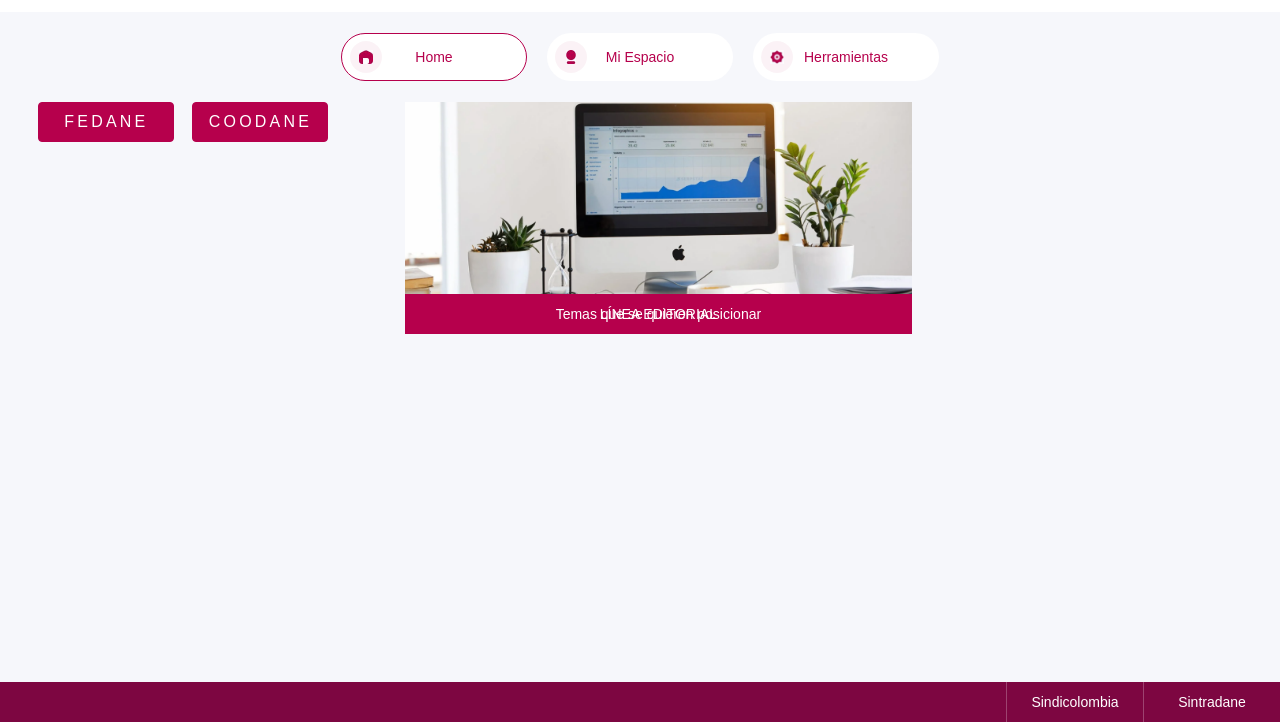
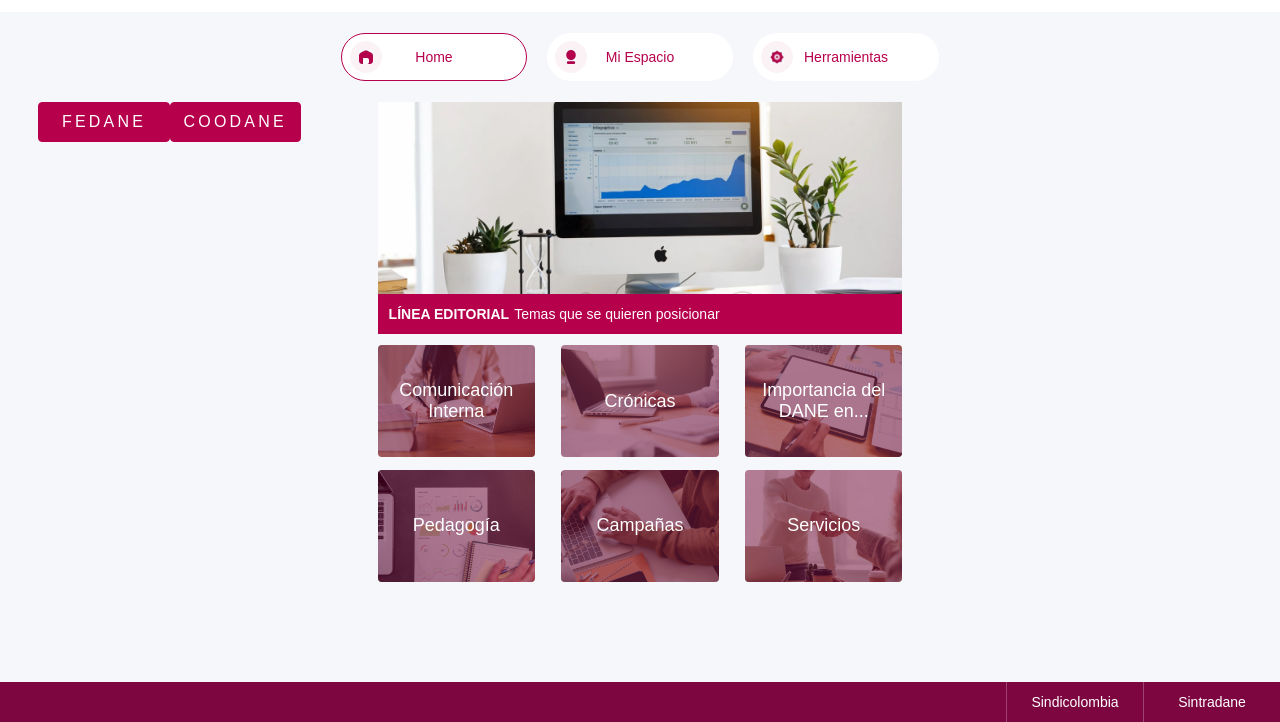
Before and after one commit to Damoncom/ANEET, a Gatsby site: page / in a window 1280 px wide. Shown: the part 78-800 px from the top of the page. Built offline with nearby package versions, Linux system fonts and the light colour scheme; Gatsby itself is replaced by a stand-in of ours.

Commit message:
:construction: Write the home page plate part

```diff
--- a/src/components/button/index.tsx
+++ b/src/components/button/index.tsx
@@ -4,12 +4,12 @@
 // 定义 ButtonProps 接口
 interface ButtonProps {
   borderRadius?: "none" | "small" | "medium" | "large";
-  backgroundColor?: "white" | "pink" | "red" | "purple";
-  height?: "small" | "medium" | "large" | "xLarge";
-  width?: "small" | "medium" | "large" | "xLarge" | "whole";
+  backgroundColor?: "none" | "white" | "pink" | "red" | "purple";
+  height?: "small" | "medium" | "large" | "xLarge" | "xxLarge";
+  width?: "small" | "medium" | "large" | "xLarge" | "whole" | "third";
   border?: "none" | "red";
   color?: "white" | "red";
-  fontSize?: "small" | "medium" | "large";
+  fontSize?: "small" | "medium" | "xMedium" | "large";
   onClick?: () => void;
   children?: React.ReactNode; // ?:把属性标记为可选
   margin?: string;
@@ -25,6 +25,7 @@
 };
 
 const backgroundColorValues = {
+  none: "none",
   white: "#ffffff",
   pink: "#DF396B",
   red: "#B6004C",
@@ -37,6 +38,7 @@
   large: "200px",
   xLarge: "290px",
   whole: "100%",
+  third: "30%",
 };
 
 const heightValues = {
@@ -44,6 +46,7 @@
   medium: "40px",
   large: "48px",
   xLarge: "56px",
+  xxLarge: "112px",
 };
 
 const borderValues = {
@@ -59,6 +62,7 @@
 const fontSizeValues = {
   small: "14px",
   medium: "16px",
+  xMedium: "18px",
   large: "32px",
 };
 
--- a/src/components/button/style.ts
+++ b/src/components/button/style.ts
@@ -25,7 +25,7 @@
   display: flex;
   align-items: center;
   position: relative;
-
+  overflow: hidden;
   &:hover {
     box-shadow: rgba(149, 157, 165, 0.2) 0px 8px 24px;
   }
--- /dev/null
+++ b/src/components/data/homeData.ts
@@ -0,0 +1,56 @@
+import bannerIcon from "../icon/home/banner.png";
+import c1 from "../icon/home/plate/c1.png";
+import c2 from "../icon/home/plate/c2.png";
+import c3 from "../icon/home/plate/c3.png";
+import c4 from "../icon/home/plate/c4.png";
+import c5 from "../icon/home/plate/c5.png";
+import c6 from "../icon/home/plate/c6.png";
+
+interface BannerData {
+  title: string;
+  description: string;
+  icon: string; // 如果使用 Webpack，图像通常被处理为字符串路径
+}
+export const bannerData: BannerData = {
+  title: "LÍNEA EDITORIAL",
+  description: "Temas que se quieren posicionar",
+  icon: bannerIcon,
+};
+
+interface PlateData {
+  id: number;
+  name: string;
+  icon: string;
+}
+export const plateData: PlateData[] = [
+  {
+    id: 1,
+    name: "Comunicación Interna",
+    icon: c1,
+  },
+  {
+    id: 2,
+    name: "Crónicas",
+    icon: c2,
+  },
+  {
+    id: 3,
+    name: "Importancia del DANE en...",
+    icon: c3,
+  },
+  {
+    id: 4,
+    name: "Pedagogía",
+    icon: c4,
+  },
+  {
+    id: 5,
+    name: "Campañas",
+    icon: c5,
+  },
+  {
+    id: 6,
+    name: "Servicios",
+    icon: c6,
+  },
+];
--- a/src/components/textBox/style.ts
+++ b/src/components/textBox/style.ts
@@ -8,4 +8,5 @@
   display: flex;
   align-items: center;
   justify-content: center;
+  text-align: center;
 `;
--- a/src/components/utils/index.tsx
+++ b/src/components/utils/index.tsx
@@ -7,6 +7,7 @@
   backgroundColor?: "default" | "white" | "red";
   justifyContent?: "center" | "spaceBetween";
   children?: React.ReactNode;
+  flexWrap?: "nowrap" | "wrap";
 }
 
 interface VerticalContentProps {
@@ -58,12 +59,18 @@
   spaceBetween: "space-between",
 };
 
+const flexWrapValues = {
+  nowrap: "nowrap",
+  wrap: "wrap",
+};
+
 export const HorizontalContent: React.FC<HorizontalContentProps> = ({
   width = "whole",
   height = "xSmall",
   backgroundColor = "default",
   justifyContent = "center",
   children,
+  flexWrap = "nowrap",
 }) => {
   return (
     <HorizontalBox
@@ -71,6 +78,7 @@
       height={heightValues[height]}
       backgroundColor={backgroundColorValues[backgroundColor]}
       justifyContent={justifyContentValues[justifyContent]}
+      flexWrap={flexWrapValues[flexWrap]}
     >
       {children && children}
     </HorizontalBox>
--- a/src/components/utils/style.ts
+++ b/src/components/utils/style.ts
@@ -6,6 +6,7 @@
   width: string;
   backgroundColor: string;
   justifyContent: string;
+  flexWrap: string;
 }
 
 export const HorizontalBox = styled.div<HorizontalBoxProps>`
@@ -15,6 +16,7 @@
   display: flex;
   align-items: center;
   justify-content: ${(props) => props.justifyContent};
+  flex-wrap: ${(props) => props.flexWrap};
 `;
 
 // 纵向盒子
@@ -35,6 +37,7 @@
   flex-direction: column;
   align-items: center;
   justify-content: space-between;
+  overflow: hidden;
 `;
 
 // 背景照片
@@ -43,8 +46,13 @@
   height: 100%;
   object-fit: cover;
   position: absolute;
+  margin: 0;
+  transition: transform 1s ease;
+  &:hover {
+    transform: scale(2);
+  }
 `;
-
+// TODO:蒙层层级问题
 // 固定在底部
 export const PinToBottom = styled.div`
   width: 100%;
@@ -53,3 +61,11 @@
   position: absolute;
   bottom: 0;
 `;
+
+// 蒙版
+export const Mask = styled.div`
+  width: 100%;
+  height: 100%;
+  background-color: rgba(105, 1, 45, 0.51);
+  position: absolute;
+`;
--- a/src/pages/index.tsx
+++ b/src/pages/index.tsx
@@ -5,11 +5,11 @@
 import { HorizontalContent, VerticalContent, BGImg } from "../components/utils";
 import Button from "../components/button";
 import TextBox from "../components/textBox";
-import homeBannerIcon from "../components/icon/home-banner.png";
-import { PinToBottom } from "../components/utils/style";
+import { bannerData, plateData } from "../components/data/homeData";
+import { Mask, PinToBottom } from "../components/utils/style";
 
 const Home: React.FC = () => {
-  console.log("BGImg:", BGImg);
+  console.log("bannerData:", bannerData);
   return (
     <div>
       <Header />
@@ -45,10 +45,11 @@
           <HorizontalContent height="xxSmall"></HorizontalContent>
           <HorizontalContent height="xxSmall"></HorizontalContent>
         </VerticalContent>
+
         {/* 中间 */}
         <VerticalContent width="half" margin="0 3%">
           <VerticalContent width="whole" height="midSmall" position="relative">
-            <BGImg src={homeBannerIcon} alt="home-banner" />
+            <BGImg src={bannerData.icon} alt="home-banner" />
             <PinToBottom>
               <Button
                 width="whole"
@@ -57,13 +58,35 @@
                 backgroundColor="red"
                 color="white"
               >
-                <TextBox>LÍNEA EDITORIAL</TextBox>
-                <TextBox>Temas que se quieren posicionar</TextBox>
+                <b style={{ margin: "0 5px 0 10px" }}>{bannerData.title}</b>
+                {bannerData.description}
               </Button>
             </PinToBottom>
           </VerticalContent>
-          <HorizontalContent height="small"></HorizontalContent>
+          <HorizontalContent
+            height="small"
+            justifyContent="spaceBetween"
+            flexWrap="wrap"
+          >
+            {plateData.map((item) => (
+              <Button
+                width="third"
+                height="xxLarge"
+                borderRadius="small"
+                backgroundColor="none"
+                border="none"
+                color="white"
+                fontSize="xMedium"
+                key={item.id}
+              >
+                <BGImg src={item.icon} alt={item.name}></BGImg>
+                <Mask></Mask>
+                <TextBox>{item.name}</TextBox>
+              </Button>
+            ))}
+          </HorizontalContent>
         </VerticalContent>
+
         {/* 右侧 */}
         <VerticalContent width="quarter" margin="0 3%"></VerticalContent>
       </HorizontalContent>
```
Also changed, not shown: src/components/utils/getChildrenHight.tsx (added, +50 -0 lines), src/components/icon/home/banner.png (renamed from src/components/icon/home-banner.png), src/components/icon/home/plate/c1.png (added), src/components/icon/home/plate/c2.png (added), src/components/icon/home/plate/c3.png (added), src/components/icon/home/plate/c4.png (added), src/components/icon/home/plate/c5.png (added), src/components/icon/home/plate/c6.png (added).
